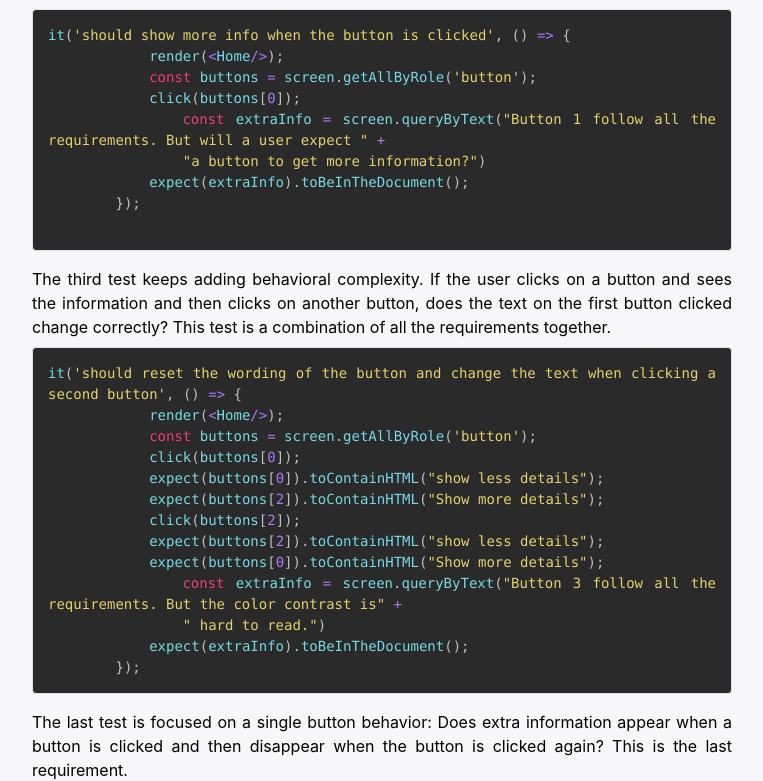
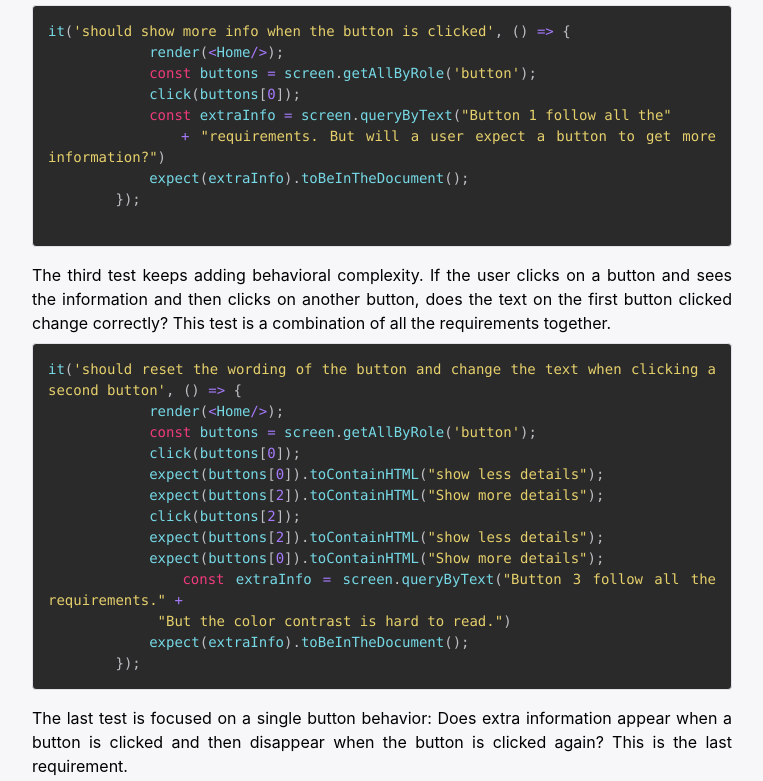
Before and after one commit to willot/Quality, a React (Create React App) app: page / in a window 1280 px wide. Shown: the part 1560-2341 px from the top of the page, without its empty margins (376-1139 px from the left). Built offline with nearby package versions, Linux system fonts and the light colour scheme.

Commit message:
more small style change

```diff
--- a/src/pages/Home.tsx
+++ b/src/pages/Home.tsx
@@ -70,8 +70,8 @@ export const Home = () => {
             render(<Home/>);
             const buttons = screen.getAllByRole('button');
             click(buttons[0]);
-            const extraInfo = screen.queryByText("Button 1 follow all the requirements. But will a user expect " +
-                "a button to get more information?")
+            const extraInfo = screen.queryByText("Button 1 follow all the"
+            + "requirements. But will a user expect a button to get more information?")
             expect(extraInfo).toBeInTheDocument();
         });
         `;
@@ -85,8 +85,8 @@ export const Home = () => {
             click(buttons[2]);
             expect(buttons[2]).toContainHTML("show less details");
             expect(buttons[0]).toContainHTML("Show more details");
-            const extraInfo = screen.queryByText("Button 3 follow all the requirements. But the color contrast is" +
-                " hard to read.")
+            const extraInfo = screen.queryByText("Button 3 follow all the requirements." +
+             "But the color contrast is hard to read.")
             expect(extraInfo).toBeInTheDocument();
         });`;
 
@@ -94,8 +94,8 @@ export const Home = () => {
             render(<Home/>);
             const buttons = screen.getAllByRole('button');
             click(buttons[0]);
-            const extraInfo = screen.queryByText("Button 1 follow all the requirements. But will a user expect " +
-                "a button to get more information?")
+            const extraInfo = screen.queryByText("Button 1 follow all the" +
+            "requirements. But will a user expect a button to get more information?")
             expect(extraInfo).toBeInTheDocument();
             click(buttons[0]);
             expect(extraInfo).not.toBeInTheDocument();
@@ -142,7 +142,7 @@ export const Home = () => {
                 <section className="pb-10">
                     <h2 className="font-bold">Let's look at this example</h2>
                     <h3>The story:</h3>
-                    <section className="border-4 border-pink p-2 m-2 rounded-xl">
+                    <section className="border-2 border-pink p-2 m-2 rounded-xl">
                         <p className="pl-2">As a user, I want to see more information about quality. Make a button that
                             the
                             user can click to see more information on quality</p>
@@ -232,7 +232,7 @@ export const Home = () => {
                             possibilities, I could have written at least 15 more tests... Which would be impractical. To use
                             an analogy from Elizabeth Hendrickson's book, "Explore It!": Tests are a net, the
                             more tests, the tighter the weaves are, but you will always have gaps.</p>
-                        <p className="pt-2 text-pink font-semibold">For me, one of the most important values of automated
+                        <p className="pt-4 text-pink font-semibold">For me, one of the most important values of automated
                             tests that often get missed, is that they remove the tedious, boring, unimportant parts of
                             quality control. These automated tests give time back to the professional testers to do the
                             essential testing: usability testing, stress testing, accessibility testing, load testing,
--- a/src/pages/States.tsx
+++ b/src/pages/States.tsx
@@ -55,7 +55,7 @@ export const States = () => {
                             state and is officially borrowed.
                             Then the user leave the building and is logged out.</p>
 
-                        {window.innerWidth > 800 && <div className="w-full h-80 border-4 border-pink rounded-xl mt-6"
+                        {window.innerWidth > 800 && <div className="w-full h-80 border-2 border-pink rounded-xl mt-6"
                              aria-label="visual of the library example">
                             <span className="pl-4 pt-6 text-lg font-bold">Library</span>
                             <Xwrapper>
```
Also changed, not shown: 1 other file (tests, documents, lock files or other folders).
